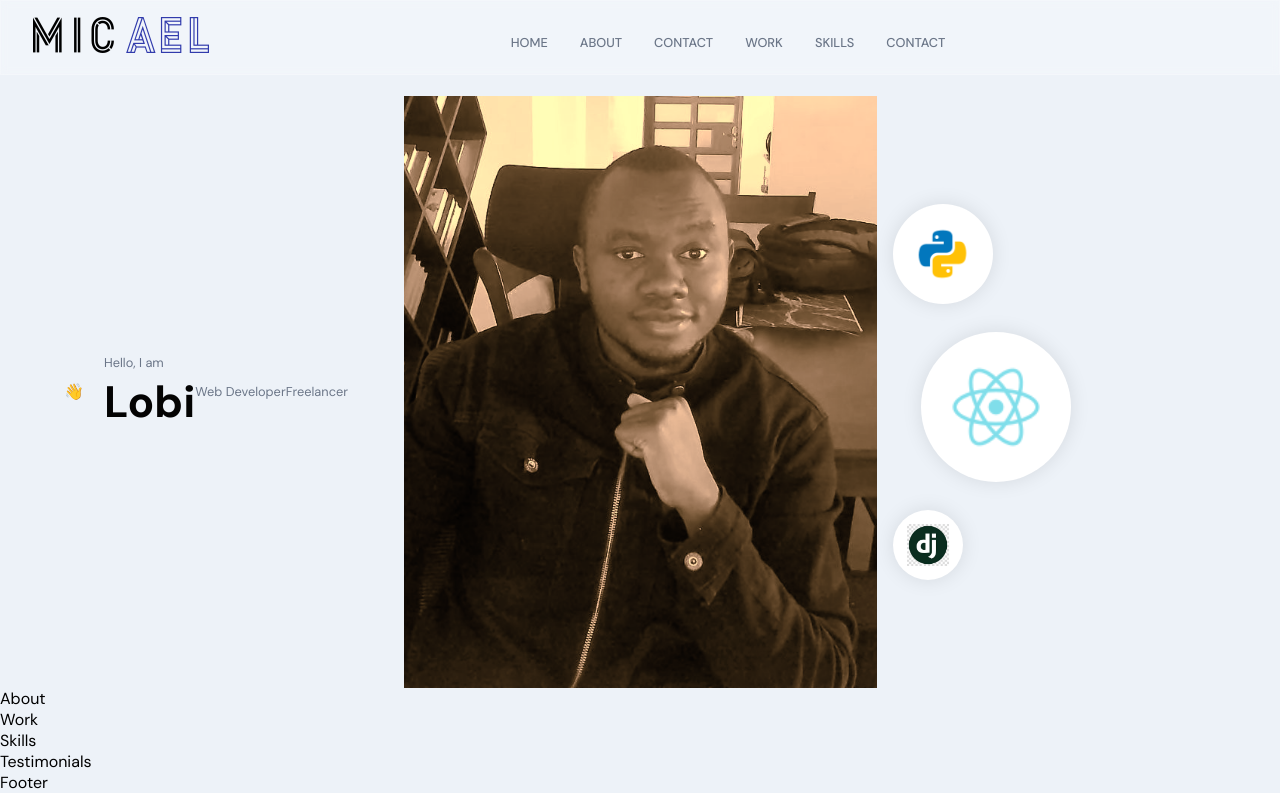
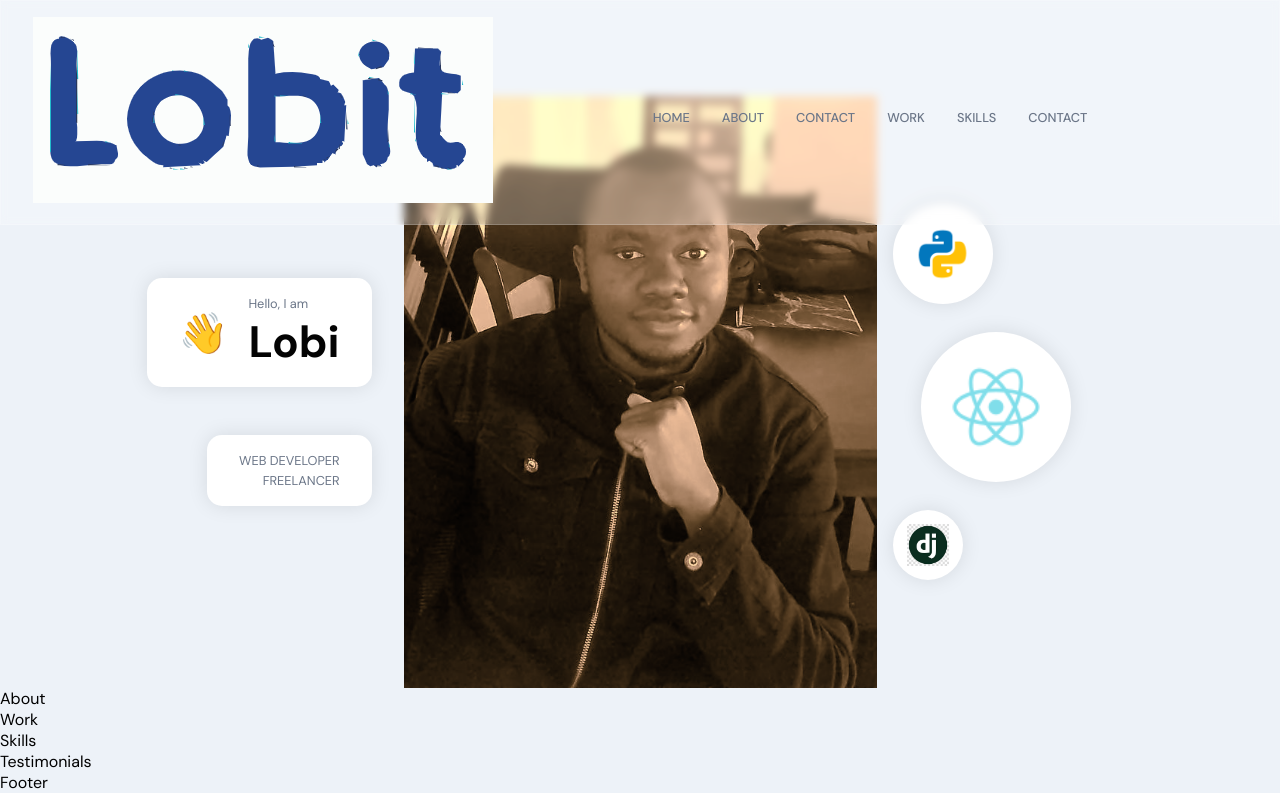
Before and after one commit to lobiit/my_portfolio_frontend, a React (Create React App) app: page / in a window 1280 px wide. Built offline with nearby package versions, Linux system fonts and the light colour scheme.

Commit message:
code refactor

```diff
--- a/src/components/Navbar/Navbar.jsx
+++ b/src/components/Navbar/Navbar.jsx
@@ -9,7 +9,7 @@ const Navbar = (props) => {
     return (
         <nav className="app__navbar">
             <div className="ap__navbar-logo">
-                <img  src={images.logo}/>
+                <img  src={images.logo} alt="logo"/>
             </div>
             <ul className="app__navbar-links">
                 {['home', 'about', 'contact', 'work', 'skills', 'contact'].map((item) => (
--- a/src/constants/images.js
+++ b/src/constants/images.js
@@ -36,6 +36,7 @@ import nb from '../assets/nb.png';
 import skype from '../assets/skype.png';
 import spotify from '../assets/spotify.png';
 
+// eslint-disable-next-line import/no-anonymous-default-export
 export default {
     email,
     mobile,
--- a/src/container/Header/Header.jsx
+++ b/src/container/Header/Header.jsx
@@ -1,7 +1,7 @@
 import React from 'react';
-import './Header.scss';
 import { motion } from "framer-motion";
 import {images} from "../../constants";
+import './Header.scss';
 
 const scaleVariants = {
     whileInView: {
@@ -20,13 +20,13 @@ const Header = (props) => {
             whileView={{x: [-100, 0], opacity: [0, 1] }}
             transition={{duration: 0.5}}
             className="app__header-info">
-                <div className="badge-cmp app__flex">
-                    <span>
-                        👋
-                    </span>
-                    <div style={{marginLeft: 20}}>
-                        <p className="p-text">Hello, I am</p>
-                        <h1 className="head-text">Lobi</h1>
+                <div className="app__header-badge">
+                    <div className="badge-cmp app__flex">
+                        <span>👋</span>
+                        <div style={{marginLeft: 20}}>
+                            <p className="p-text">Hello, I am</p>
+                            <h1 className="head-text">Lobi</h1>
+                        </div>
                     </div>
                     <div className="tag-cmp app__flex">
                         <p className="p-text">Web Developer</p>
```
Also changed, not shown: src/assets/logo.png.
